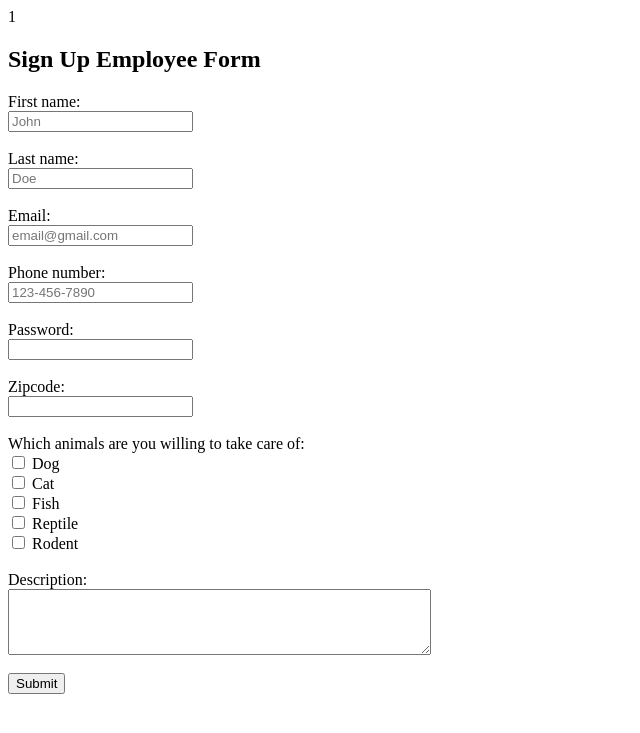
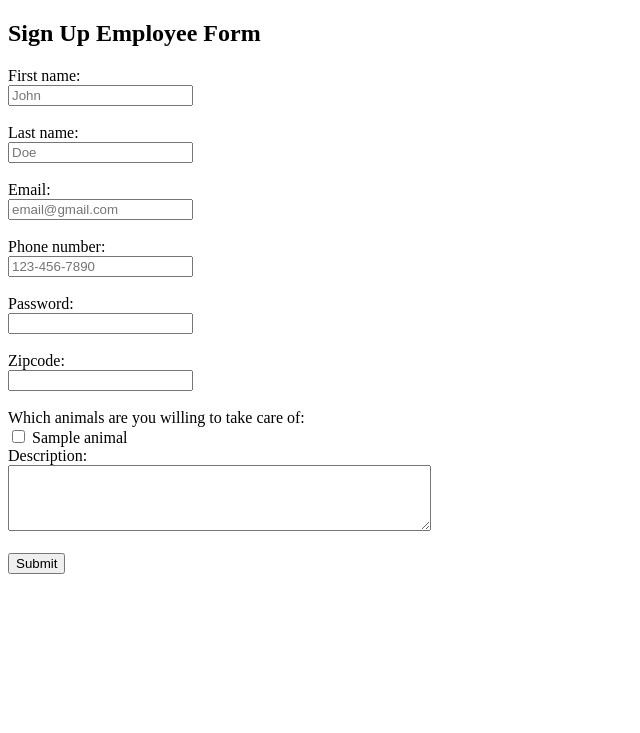
Before and after one commit to jym06298/pet_sitting, a PHP site: page /employeeSignup.php in a window 1280 px wide. Shown: the top 733 px of the page, without its empty margins (0-640 px from the left). Run offline with PHP 8.4, Linux system fonts and the light colour scheme; tables that the repository leaves empty hold one stand-in row (values such as "Sample post").

Commit message:
employeeSignup.php
checkbox generated by values in animals table in database. Also inserts into employee table and employee_willing_animals table.

```diff
--- a/php/employeeSignup.php
+++ b/php/employeeSignup.php
@@ -3,13 +3,17 @@
     session_start();
     require('database.php');
     #getting list of all animals
-    $animals_query = "SELECT animal_name from animals;";
+    $animals_query = "SELECT animal_name, animalID from animals;";
 
     $animals_statement = $db->prepare($animals_query);
     $animals_statement->execute();
-    $animals_array = $animals_statement->fetch();
+    $animals = array();
 
-    echo $animals_statement->rowCount();
+
+    while( $row = $animals_statement->fetch() ) {
+        $animals[$row['animal_name']] = $row['animalID'];
+    }
+
     if (isset($_POST['submit'])) {
 
         #employeeID	employee_name	rating	charging_rate	phone	email	description	zipcode	password
@@ -18,10 +22,11 @@
 
         $space = " ";
 
-        echo $test;
+        $full_name = $_POST['fname'] .$space .$_POST['lname'];
+
         $insert_employee_statement = $db->prepare($insert_employee_query);
 
-        $insert_employee_statement->bindValue(':_employee_name', $_POST['fname'] .$space .$_POST['lname']);
+        $insert_employee_statement->bindValue(':_employee_name', $full_name);
         $insert_employee_statement->bindValue(':_phone', $_POST['number']);
         $insert_employee_statement->bindValue(':_email', $_POST['email']);
         $insert_employee_statement->bindValue(':_description', $_POST['notes']);
@@ -31,13 +36,46 @@
         try {
             $insert_employee_statement->execute();
             echo "successfully inserted.";
-            header("Location: login.php");
+
         } catch(Exception $e) {
             echo $e->getMessage();
         }
 
         #Must insert into employee_willing_animal table too
         #First query employeeID that matches the name of employee that just signed up
+        $employee_query = "SELECT employeeID from employee WHERE employee_name = :_emp_name AND email = :_email" ;
+        $employee_statement = $db->prepare($employee_query);
+        $employee_statement->bindValue(":_emp_name", $full_name);
+        $employee_statement->bindValue(":_email", $_POST['email']);
+
+        $employee_statement->execute();
+        $employee = $employee_statement->fetch();
+
+        //if successfully inserted into employee table and query works fine, then add to employee willing animals table
+        if($employee_statement->rowCount() == 1) {
+
+
+            foreach($animals as $animal => $id) {
+
+                #if the checkbox has been checked
+                if ($_POST[$animal]) {
+                    #insert into employee_willing_animals
+                    $insert_empWilling_query = "INSERT INTO employee_willing_animals VALUES (:_empID, :_animalID);";
+                    $insert_empWilling_statement = $db->prepare($insert_empWilling_query);
+                    $insert_empWilling_statement->bindValue(":_empID", $employee['employeeID']);
+                    $insert_empWilling_statement->bindValue(":_animalID", $id);
+                    $insert_empWilling_statement->execute();
+                }
+           } //foreach
+
+
+
+        } else {
+            echo "Something went wrong querying your information";
+            #go to error page?
+        } //if else
+
+        header("Location: successSignup.php");
     } //if
 ?>
 <!DOCTYPE html>
@@ -65,16 +103,12 @@
         <input type="text" id="zipcode" name="zipcode"><br><br>
 
         <label for="animal">Which animals are you willing to take care of:</label><br>
-        <input type="checkbox" id="dog" name="dog" value="dog">
-        <label for="dog">Dog</label><br>
-        <input type="checkbox" id="cat" name="cat" value="cat">
-        <label for="cat">Cat</label><br>
-        <input type="checkbox" id="fish" name="fish" value="fish">
-        <label for="fish">Fish</label><br>
-        <input type="checkbox" id="reptile" name="reptile" value="reptile">
-        <label for="reptile">Reptile</label><br>
-        <input type="checkbox" id="rodent" name="rodent" value="rodent">
-        <label for="rodent">Rodent</label><br><br>
+
+        <?php foreach($animals as $animal => $id): ?>
+            <input type = "checkbox" name = <?php echo $animal; ?> value = <?php echo $animal; ?>>
+            <label for=<?php echo $animal; ?>> <?php echo $animal; ?> </label><br>
+
+        <?php endforeach; ?>
 
         <label for="notes">Description:</label><br>
         <textarea id="notes" name="notes" rows="4" cols="50">
--- a/php/login.php
+++ b/php/login.php
@@ -82,8 +82,8 @@
 <h2>Login Form</h2>
 <div class="topnav">
         <a href='homepage.php'>Home</a>
-        <a href='employeeSignup.html'>Employee Sign-Up</a>
-        <a href='customerSignUp.html'>customer Sign-Up</a>
+        <a href='employeeSignup.php'>Employee Sign-Up</a>
+        <a href='customerSignUp.php'>customer Sign-Up</a>
         <a href='sign_out.php' style="float:right">Sign Out</a>
         <a href='' style="float:right">orders</a>
 </div>
```
Also changed, not shown: 1 other file.
